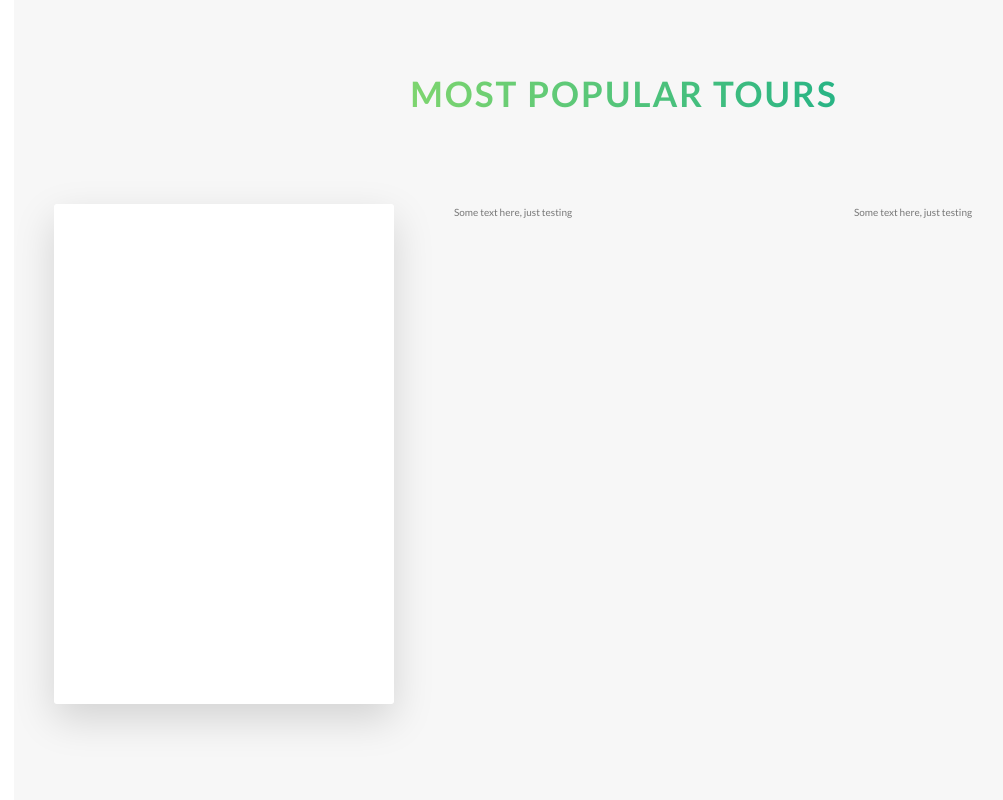
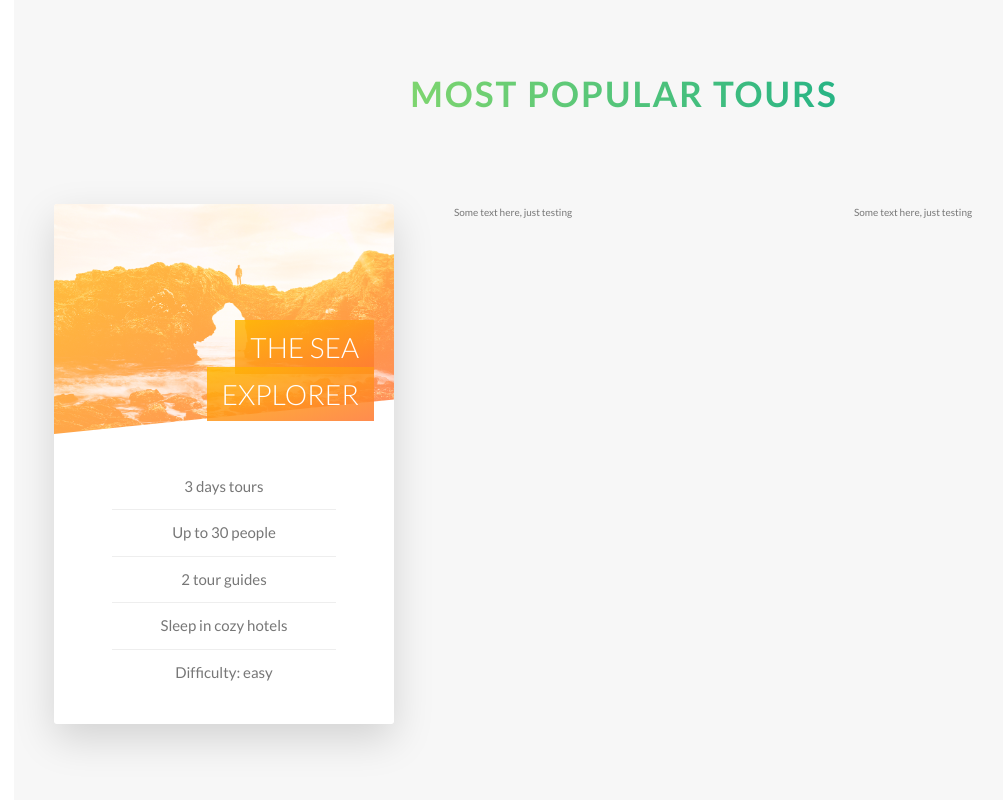
Before and after one commit to danielpalmares/natours, a website: page starter/index.html in a window 1280 px wide. Shown: the part 2329-3129 px from the top of the page, without its empty margins (16-1019 px from the left). Drawn offline with Linux system fonts and the light colour scheme.

Commit message:
segunda parte da section tours

```diff
--- a/starter/index.html
+++ b/starter/index.html
@@ -104,7 +104,23 @@
                 <div class="col-1-of-3">
                   <div class="card">
                     <div class="card__size card__size--front">
-                      FRONT
+                      <div class="card__picture card__picture--1">
+                        &nbsp;
+                      </div>
+                      <h4 class="card__heading">
+                        <span class="card__heading-span card__heading-span--1">
+                          The sea explorer
+                        </span>
+                      </h4>
+                      <div class="card__details">
+                        <ul>
+                          <li>3 days tours</li>
+                          <li>Up to 30 people</li>
+                          <li>2 tour guides</li>
+                          <li>Sleep in cozy hotels</li>
+                          <li>Difficulty: easy</li>
+                        </ul>
+                      </div>
                     </div>
                     <div class="card__size card__size--back card__size--back-1">
                       BACK
--- a/starter/sass/abstracts/_variables.scss
+++ b/starter/sass/abstracts/_variables.scss
@@ -10,6 +10,7 @@ $tertiary-color-light: #2998ff;
 $tertiary-color-dark: #5643fa;
 
 $gray-color-light1: #f7f7f7;
+$gray-color-light2: #eee;
 
 $gray-color: #777;
 $white-color: #fff;
--- a/starter/sass/components/_card.scss
+++ b/starter/sass/components/_card.scss
@@ -2,13 +2,10 @@
   perspective: 150rem;
   -moz-perspective: 150rem;
   position: relative;
-  height: 50rem;
+  height: 52rem;
 
   &__size {
-    color: #fff;
-    font-size: 2rem;
-
-    height: 50rem;
+    height: 52rem;
     transition: all 0.8s ease;
     position: absolute;
     top: 0;
@@ -17,6 +14,7 @@
     backface-visibility: hidden;
 
     border-radius: 3px;
+    overflow: hidden;
     box-shadow: 0 1.5rem 4rem rgba($black-color, 0.15);
 
     &--front {
@@ -33,10 +31,76 @@
   }
 
   &:hover &__size--front {
-    transform: rotateY(180deg);
+    transform: rotateY(-180deg);
   }
 
   &:hover &__size--back {
     transform: rotateY(0);
   }
+
+  &__picture {
+    background-size: cover;
+    height: 23rem;
+    background-blend-mode: screen;
+    -webkit-clip-path: polygon(0 0, 100% 0, 100% 85%, 0 100%);
+    clip-path: polygon(0 0, 100% 0, 100% 85%, 0 100%);
+
+
+    &--1 {
+      background-image: linear-gradient(to right bottom, $secondary-color-light, $secondary-color-dark), url('../img/nat-5.jpg');
+    }
+
+    &--2 {
+      background-image: linear-gradient(to right bottom, $secondary-color-light, $secondary-color-dark), url('../img/nat-5.jpg');
+    }
+
+    &--3 {
+      background-image: linear-gradient(to right bottom, $secondary-color-light, $secondary-color-dark), url('../img/nat-5.jpg');
+    }
+  }
+
+  &__heading {
+    font-size: 2.8rem;
+    font-weight: 300;
+    text-transform: uppercase;
+    text-align: right;
+    color: $white-color;
+    position: absolute;
+    top: 12rem;
+    right: 2rem;
+    width: 75%;
+
+  }
+
+  &__heading-span {
+    padding: 1rem 1.5rem;
+    -webkit-box-decoration-break: clone;
+    box-decoration-break: clone;
+
+    &--1 {
+      background-image: linear-gradient(to right bottom,
+      rgba($secondary-color-light, .85),
+      rgba($secondary-color-dark, .85));
+    }
+  }
+
+  &__details {
+    padding: 3rem;
+
+    ul {
+      list-style: none;
+      width: 80%;
+      margin: 0 auto;
+
+      li {
+        text-align: center;
+        font-size: 1.5rem;
+        padding: 1rem;
+
+        &:not(:last-child) {
+          border-bottom: 1px solid $gray-color-light2;
+        }
+      }
+    }
+  }
 }
```
Also changed, not shown: starter/css/style.css.
